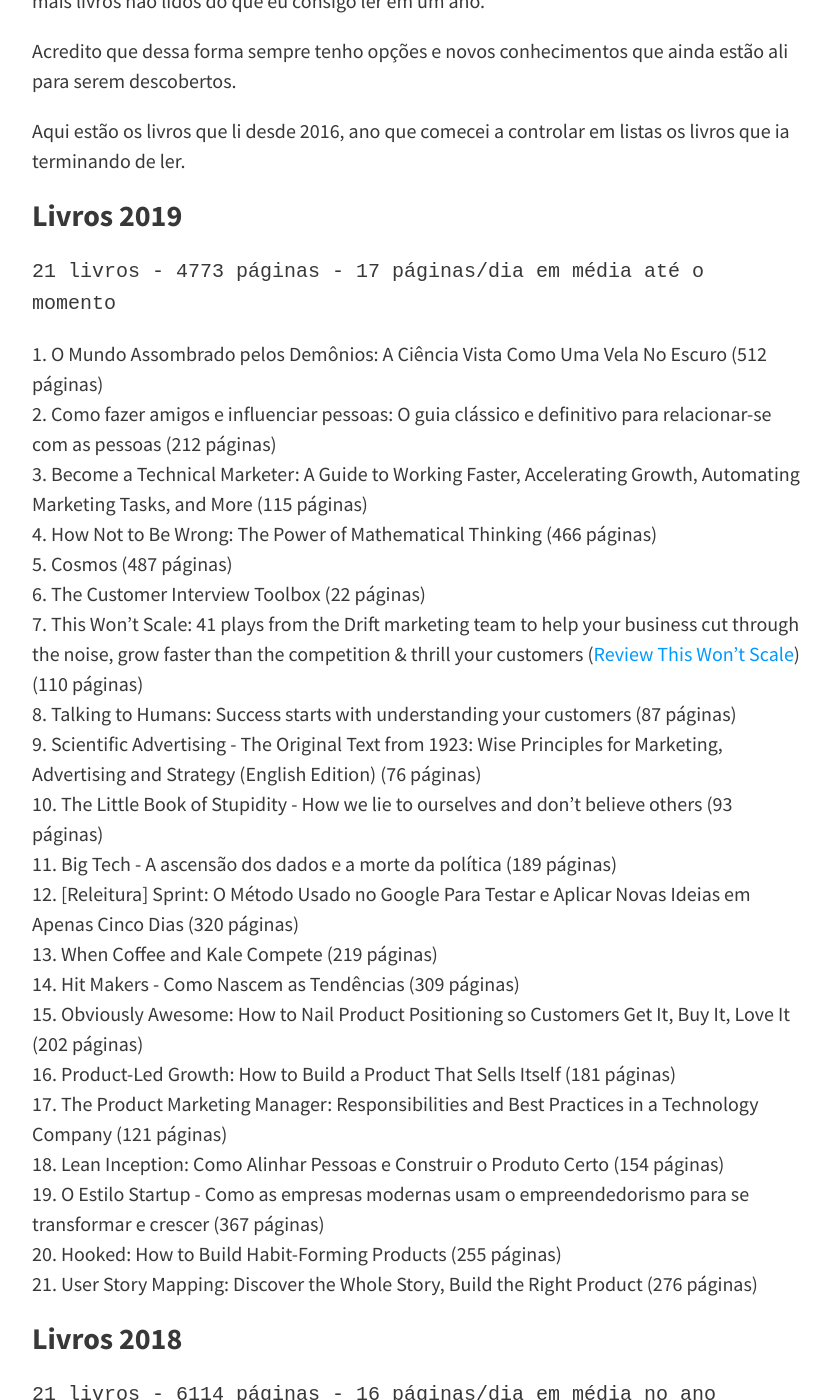
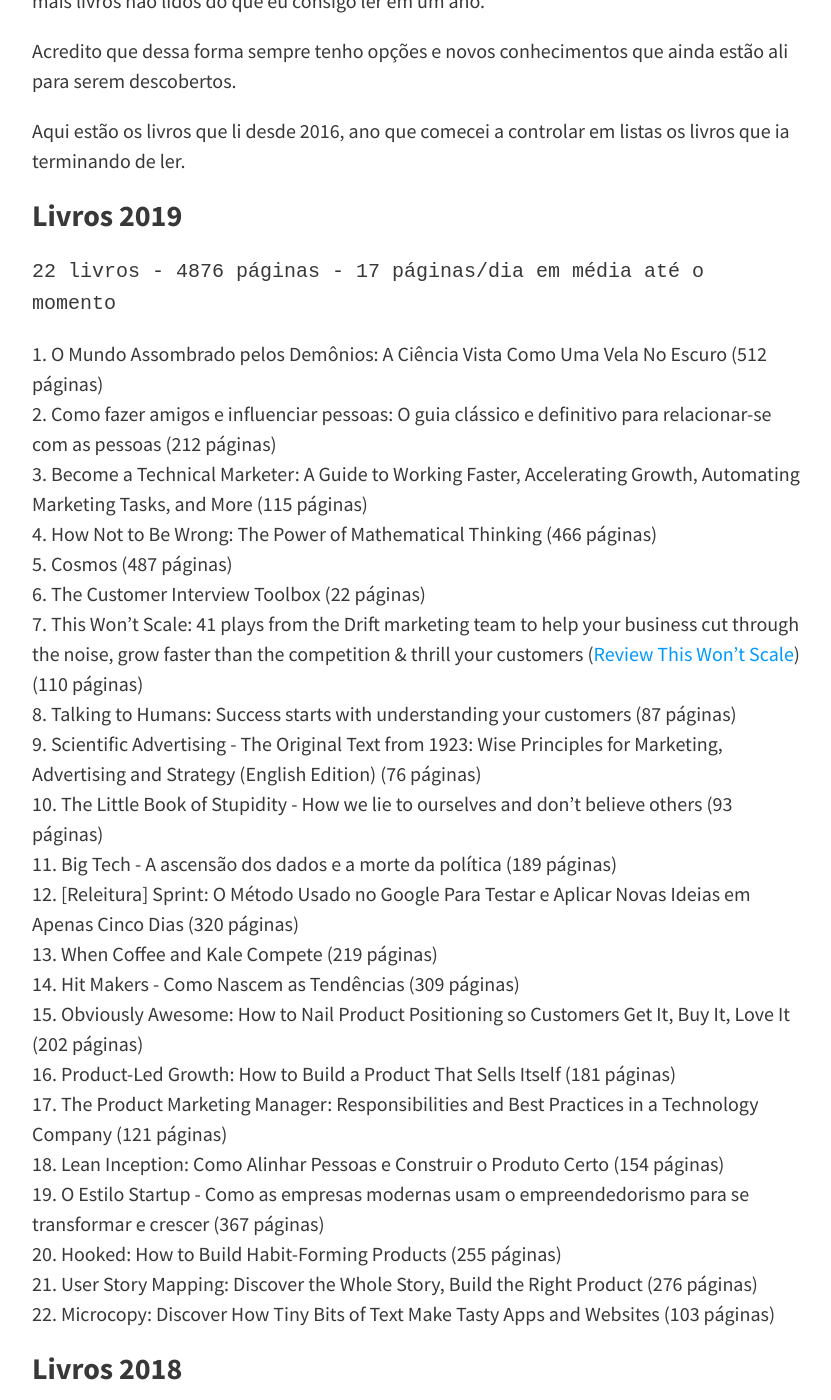
Before and after one commit to felipecbarbosa/felipecbarbosa.github.io, a Jekyll site: the page built from leituras.md, in a window 1280 px wide and 1400 px high, scrolled down 473 px. Shown: the whole window, without its empty margins (224-1055 px from the left). Built offline with Jekyll 4.4.1, drawn with Linux system fonts in a browser that asks for light colours; nearby versions of some CDN libraries; comment, search, counter and statistics services are not loaded.

Commit message:
Update leituras.md

````diff
--- a/leituras.md
+++ b/leituras.md
@@ -13,7 +13,7 @@ Acredito que dessa forma sempre tenho opções e novos conhecimentos que ainda e
 Aqui estão os livros que li desde 2016, ano que comecei a controlar em listas os livros que ia terminando de ler.
 
 ### Livros 2019
-```21 livros - 4773 páginas - 17 páginas/dia em média até o momento```
+```22 livros - 4876 páginas - 17 páginas/dia em média até o momento```
 1. O Mundo Assombrado pelos Demônios: A Ciência Vista Como Uma Vela No Escuro (512 páginas)
 2. Como fazer amigos e influenciar pessoas: O guia clássico e definitivo para relacionar-se com as pessoas (212 páginas)
 3. Become a Technical Marketer: A Guide to Working Faster, Accelerating Growth, Automating Marketing Tasks, and More (115 páginas)
@@ -35,6 +35,7 @@ Aqui estão os livros que li desde 2016, ano que comecei a controlar em listas o
 19. O Estilo Startup - Como as empresas modernas usam o empreendedorismo para se transformar e crescer (367 páginas)
 20. Hooked: How to Build Habit-Forming Products (255 páginas)
 21. User Story Mapping: Discover the Whole Story, Build the Right Product (276 páginas)
+22. Microcopy: Discover How Tiny Bits of Text Make Tasty Apps and Websites (103 páginas)
 
 ### Livros 2018
 ```21 livros - 6114 páginas - 16 páginas/dia em média no ano```
````
